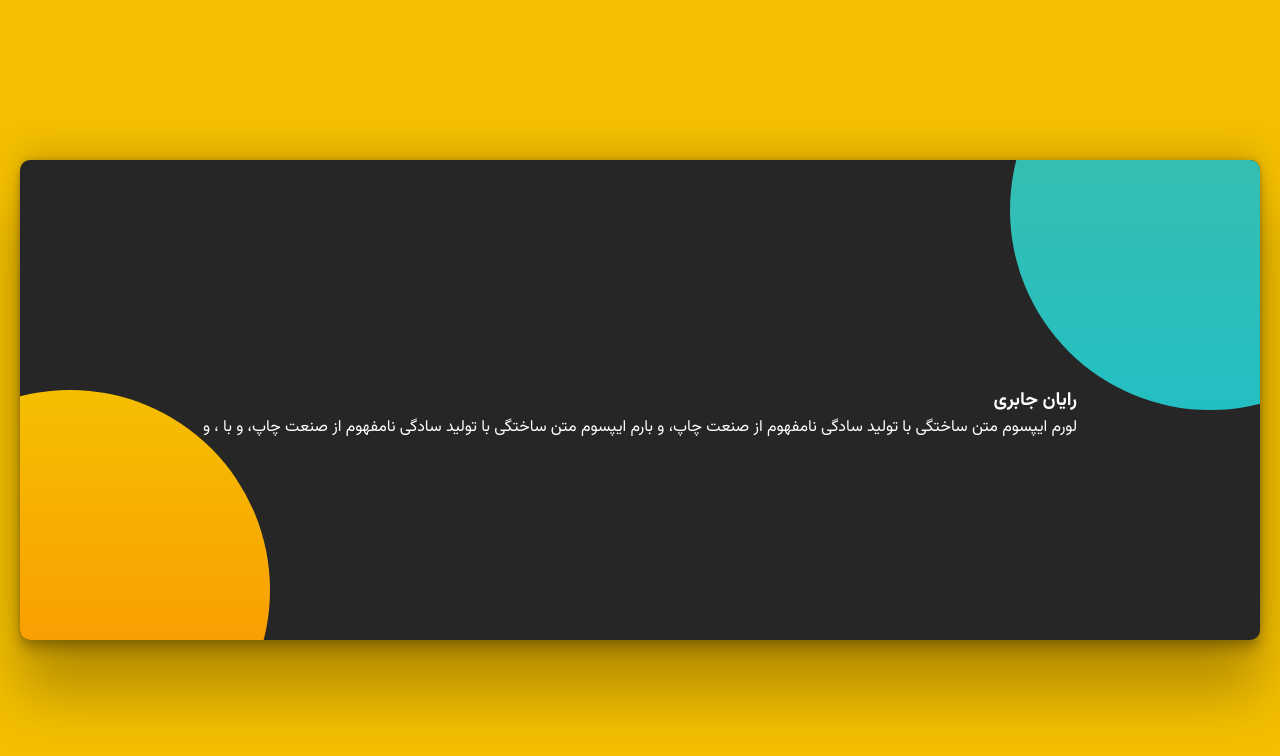
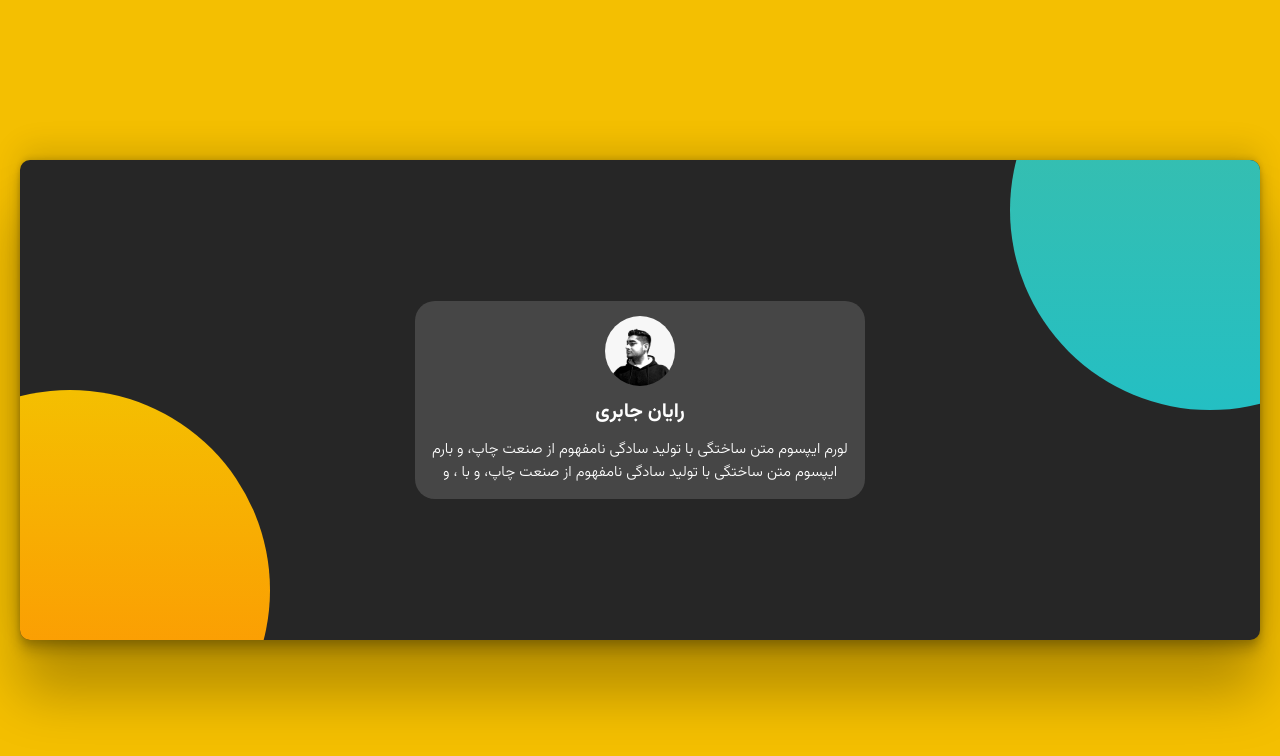
Before and after one commit to randomhex1998/ReactTestimonial, a React (Create React App) app: page / in a window 1280 px wide. Shown: the top 756 px of the page. Built offline with nearby package versions, Linux system fonts and the light colour scheme.

Commit message:
add box styles

```diff
--- a/src/Box.js
+++ b/src/Box.js
@@ -1,10 +1,11 @@
 import React from 'react';
+import RayanProfile from "./img/rayan.jpg";
 
 const Box = () => {
     return (
-        <div className='box area'>
+        <div className='box-area'>
             <div className='box'>
-                <div className='img-area'><img src="" alt="" /></div>
+                <div className='img-area'><img src={RayanProfile} alt="" /></div>
                 <h3 className='title'>رایان جابری</h3>
                 <p className='para'>لورم ایپسوم متن ساختگی با تولید سادگی نامفهوم از صنعت چاپ، و بارم ایپسوم متن ساختگی با تولید سادگی نامفهوم از صنعت چاپ، و با ، و</p>
             </div>
--- a/src/index.scss
+++ b/src/index.scss
@@ -53,3 +53,36 @@ body{
   border-radius: 50%;
   z-index: 1;
 }
+
+.box{
+  background-color: rgba(255, 255, 255, 0.150);
+  width: 450px;
+  z-index: 2;
+  border-radius: 20px;
+  padding: 15px;
+  text-align: center;
+
+  .img-area{
+    width: 70px;
+    height: 70px;
+    margin: 0 auto;
+  }
+
+  .img-area img{
+    width: 100%;
+    height: auto;
+    object-fit: cover;
+    border-radius: 50%;
+  }
+}
+
+.title{
+  padding: 10px 0;
+  font-weight: bolder;
+  font-size: 20px;
+}
+
+.para{
+  font-size: 15px;
+  font-weight: 300;
+}
```
Also changed, not shown: src/img/rayan.jpg (added).
